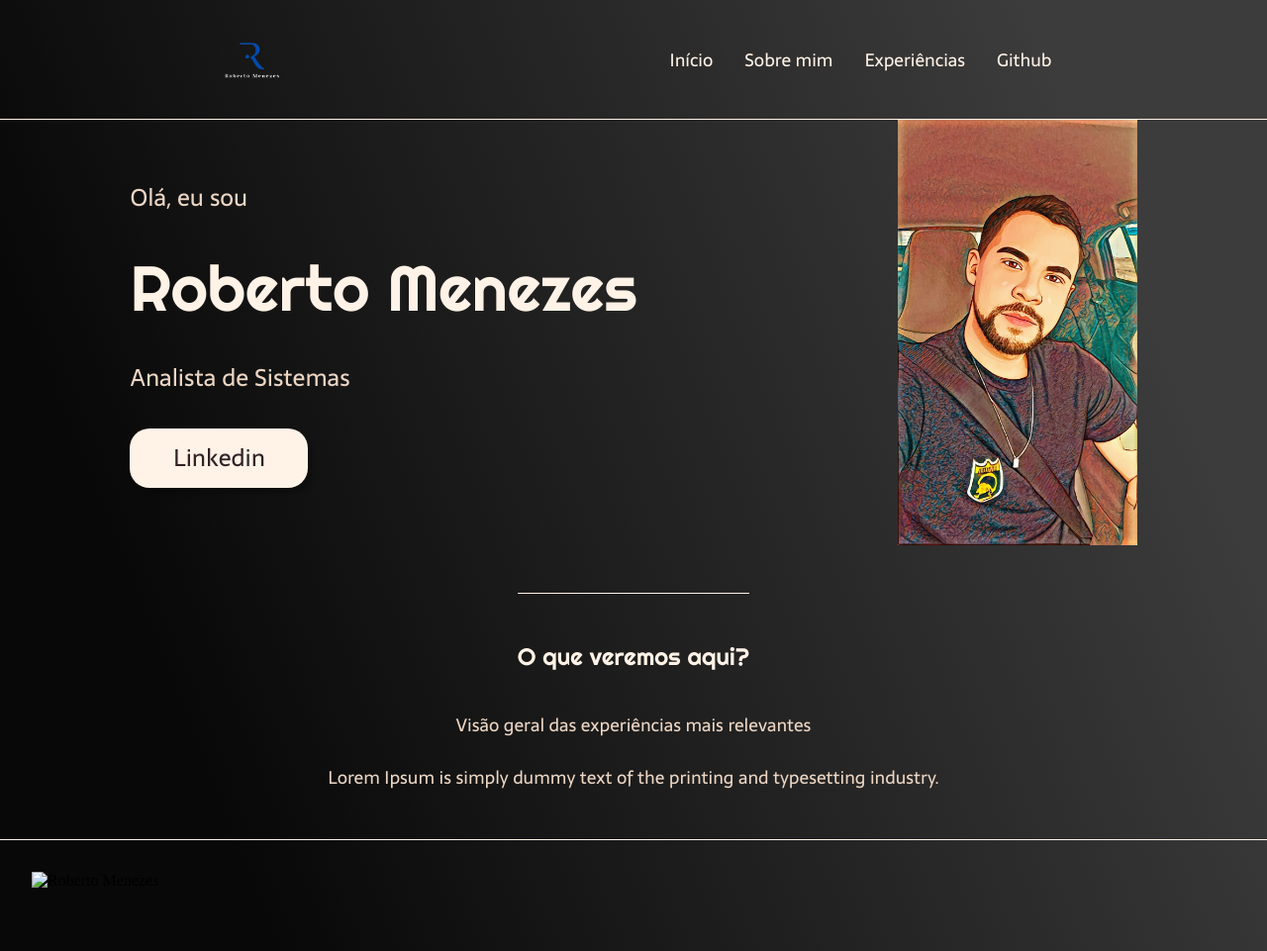
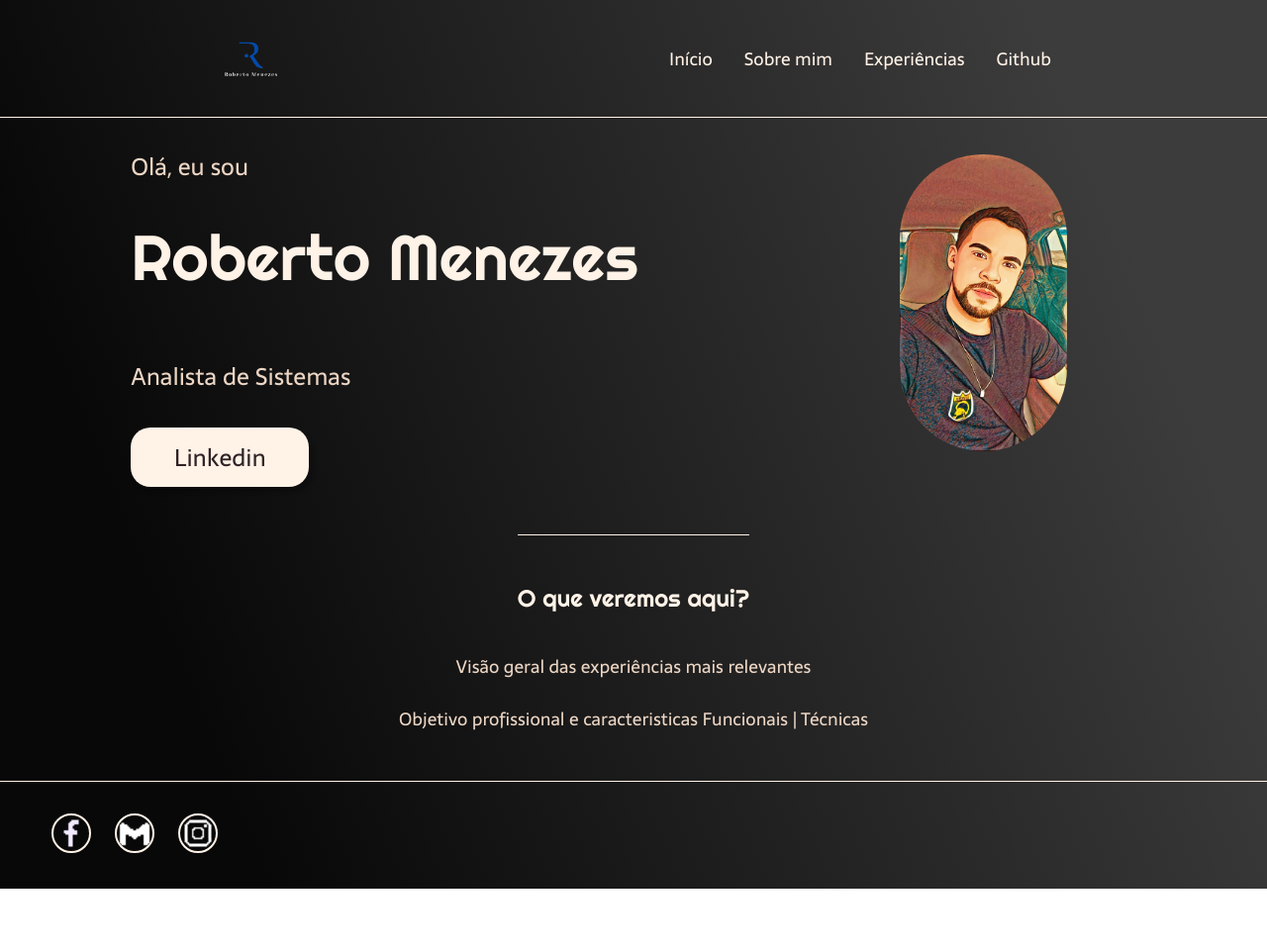
Before and after one commit to robertoallexandre/Portif-lio, a plain HTML site: page index.html in a window 1280 px wide. Shown: the whole page at 99% size. After the commit the page ends 898 px from the top, so only its background shows below. Drawn offline with Linux system fonts and the light colour scheme.

Commit message:
Configurações CSS 2

```diff
--- a/index.html
+++ b/index.html
@@ -15,7 +15,7 @@
             <a class="cabecalho-menu-item">Início</a>
             <a class="cabecalho-menu-item">Sobre mim</a>
             <a class="cabecalho-menu-item">Experiências</a>
-            <a class="cabecalho-menu-item">Github</a>
+            <a class="cabecalho-menu-item" href="https://github.com/robertoallexandre">Github</a>
         </nav>
     </header>
     <main class="conteudo">
@@ -24,18 +24,21 @@
                 <h3 class="conteudo-principal-escrito-subtitulo">Olá, eu sou</h3>
                 <h1 class="conteudo-principal-escrito-titulo">Roberto Menezes</h1>
                 <h3 class="conteudo-principal-escrito-subtitulo">Analista de Sistemas</h3>
-                <button class="conteudo-principal-escrito-botao">Linkedin</button>
+                <a href="https://www.linkedin.com/in/roberto-menezes-22b648152/"><button class="conteudo-principal-escrito-botao">Linkedin</button></a>
+
             </div>
             <img class="conteudo-principal-imagem" src="img/Portifolio.jpeg" alt="">
         </section>
         <section class="conteudo-secundario">
             <h3 class="conteudo-secundario-titulo">O que veremos aqui?</h3>
             <p class="conteudo-secundario-paragrafo">Visão geral das experiências mais relevantes</p>
-            <p class="conteudo-secundario-paragrafo">Lorem Ipsum is simply dummy text of the printing and typesetting industry.</p>
+            <p class="conteudo-secundario-paragrafo">Objetivo profissional e caracteristicas Funcionais | Técnicas</p>
         </section>
     </main>
     <footer class="rodape">
-        <img class="rodape-imagem" src="img/Roberto Menezes.png" alt="Roberto Menezes">
+        <img class="rodape-imagem" src="img/facebook-logo-24.png" alt="Roberto Menezes">
+        <img class="rodape-imagem" src="img/gmail-logo-24.png" alt="Roberto Menezes">
+        <img class="rodape-imagem" src="img/instagram-logo-24.png" alt="Roberto Menezes">
     </footer>
 </body>
 </html>
--- a/style.css
+++ b/style.css
@@ -23,7 +23,7 @@ body{
 }
 
 .cabecalho-imagem{
-    height: 72px;
+    height: 70px;
 }
 
 .cabecalho-menu{
@@ -68,6 +68,7 @@ body{
     font-weight: 400;
     font-size: 24px;
     color: #ecd6c4;
+    margin-top: 30px;
 }
 
 .conteudo-principal-escrito-botao{
@@ -89,7 +90,9 @@ body{
 }
 
 .conteudo-principal-imagem{
-    height: 430px;
+    height: 300px;
+    border-radius: 150px;
+    margin-right: 70px;
 }
 
 .conteudo-secundario{
@@ -123,7 +126,14 @@ body{
 }
 
 .rodape-imagem{
-    height: 48px;
-    display: block;
-    margin: 0 auto;
+    width: 40px;
+    display: inline-flex;
+    justify-items: center;
+    border: 2px solid #fff2e7;
+    border-radius: 50%;
+    margin-left: 20px;
 }
+
+.rodape-imagem :hover{
+    background: fff2e7;
+}
```
Also changed, not shown: img/facebook-logo-24.png (added), img/gmail-logo-24.png (added), img/instagram-logo-24.png (added).
